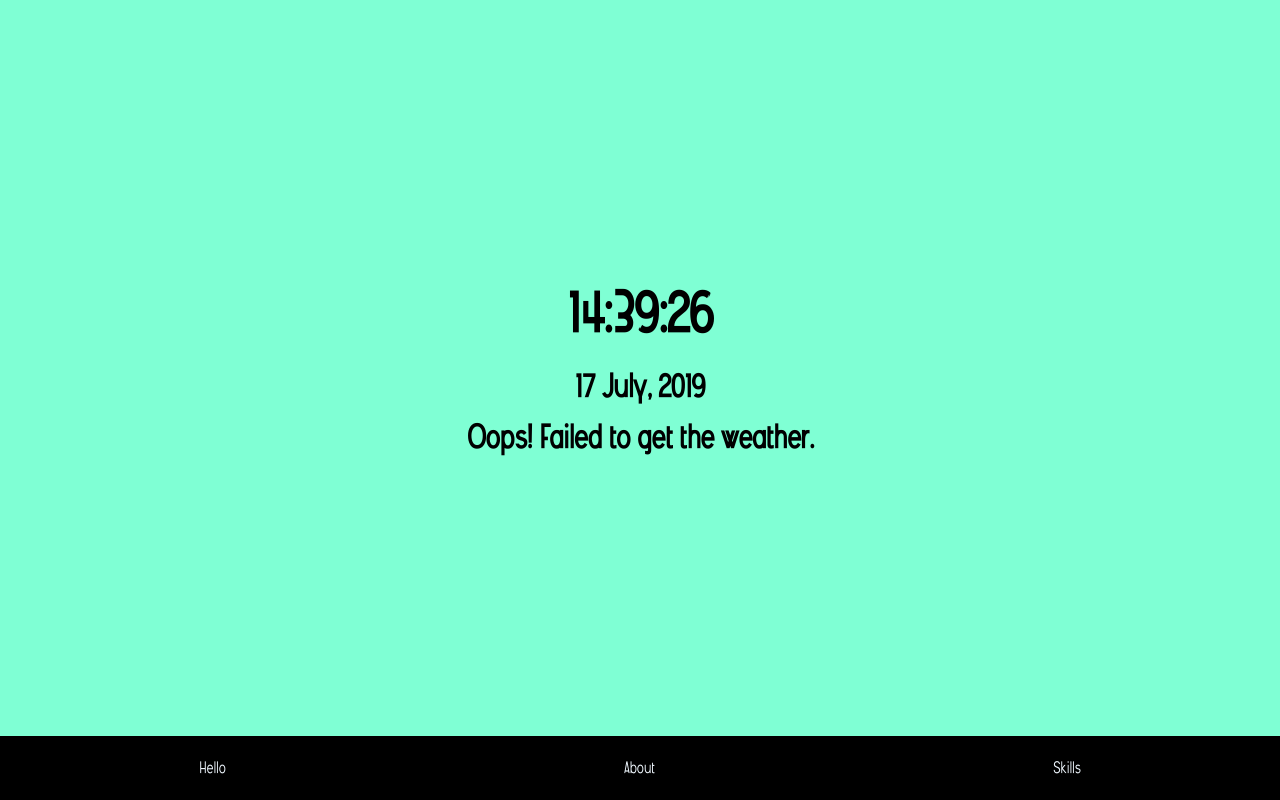
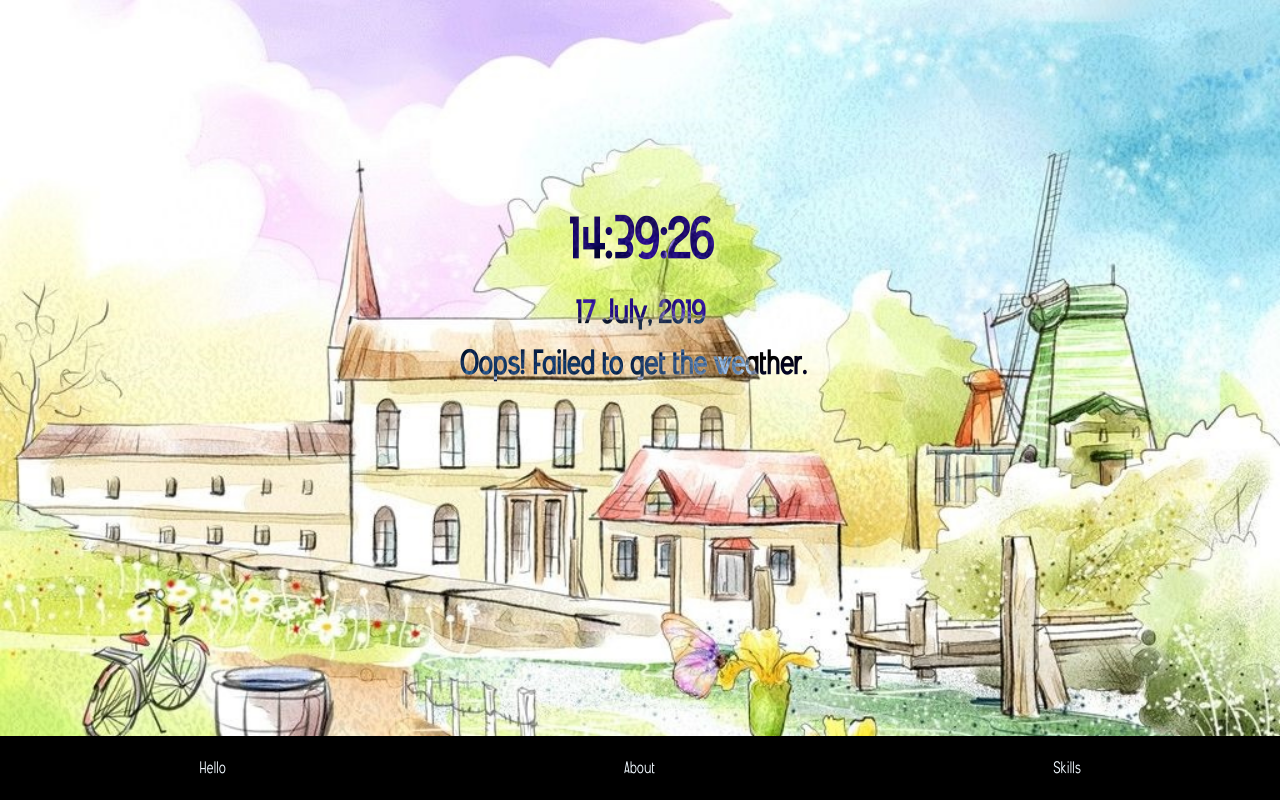
Before and after one commit to camthalion0/mywebsite, a React (Create React App) app: page / in a window 1280 px wide. Built offline with nearby package versions, Linux system fonts and the light colour scheme; no server answers.

Commit message:
skills div 取消flexbox

```diff
--- a/src/components/SkillsTree.js
+++ b/src/components/SkillsTree.js
@@ -4,46 +4,71 @@ import {skillItemList} from './../data';
 class SkillsTree extends Component {
     componentDidMount() {
         //當元件被寫入 DOM 之後開始畫
+
+    //     const canvas = document.getElementById('skillcanvas');
+    //     const container = document.getElementById('Skills');
+    //     canvas.width = container.clientWidth;    //初始化大小
+    //    // canvas.height = container.clientHeight;
+    //    canvas.height = container.clientWidth;
+    //    // let w = container.clientWidth / 12;  //square width
+    //     // let h = w / 1.3;    //square height
+
         this.updateCanvas();
+        window.addEventListener("resize", this.updateCanvas);
+
     }
 
     updateCanvas() {
 
-        let r = 10;  //radius
-        let w = 70;  //width
-        let h = 50;    //height
-        let m = 30;    //margin
-        // let xCorrection = 20; //x校正
-        // let yCorrection = 5;  //y校正
+        const canvas = document.getElementById('skillcanvas');
+
+        const container = document.getElementById('Skills');
+
+        canvas.width = container.clientWidth;    //初始化大小
+        //canvas.height = container.clientHeight;
+       //  canvas.width = 1000;
+         canvas.height =  container.clientWidth;
+        let w = canvas.width / 12;  //square width
+        let h = w / 1.3;    //square height
+
+        const ctx = canvas.getContext('2d');
+
+        let r = 5,  //radius
+            ml = (canvas.width / 12) * 1.5,    //margin left
+            mt = (canvas.height / 15) ;    //margin top
+
+        let f = w / 4.5;
 
 
         //技能框實際位置
         const Realcoor = (x,y) => ({
-            Xcoor: x * w + m,
-            Ycoor: y * h + m
+            Xcoor: x * w + ml,
+            Ycoor: y * h + mt
         })
 
         //技能方塊 x座標,y座標,文字內容,x校正,y校正,字體大小
-        const square = (x, y, textArr, x1, y1, fontSize=12 ) => {
-            // let Xcoor = x * w + m;
-            // let Ycoor = y * h + m;
+        const square = (x, y, textArr, x1, y1, fontSize = f ) => {
             let {Xcoor,Ycoor} = Realcoor(x,y);
 
             ctx.font = `${fontSize}px Arial`;
             ctx.beginPath();  //開始繪圖區塊
             ctx.moveTo(Xcoor+r,Ycoor);
-            ctx.arcTo(Xcoor+w, Ycoor, Xcoor+w, Ycoor+h, r);
-            ctx.arcTo(Xcoor+w, Ycoor+h, Xcoor, Ycoor+h, r);
-            ctx.arcTo(Xcoor, Ycoor+h, Xcoor, Ycoor, r);
-            ctx.arcTo(Xcoor, Ycoor, Xcoor+w, Ycoor, r);
+            ctx.arcTo(Xcoor+w*1.1, Ycoor, Xcoor+w*1.1, Ycoor+h*1.1, r);
+            ctx.arcTo(Xcoor+w*1.1, Ycoor+h*1.1, Xcoor, Ycoor+h*1.1, r);
+            ctx.arcTo(Xcoor, Ycoor+h*1.1, Xcoor, Ycoor, r);
+            ctx.arcTo(Xcoor, Ycoor, Xcoor+w*1.1, Ycoor, r);
 
             ctx.closePath();  //閉合繪圖區塊
             //用fillStyle指定填滿色彩
             ctx.fillStyle = "#e0bcb1";
             ctx.fill();
             ctx.stroke(); //繪製相連點的線
+            ctx.fillStyle = "#000000";
             textArr.forEach((item,index)=>{
-                ctx.strokeText(item, Xcoor+x1, Ycoor+h/2 + y1 + index*fontSize );  //內文
+                let textWidth = ctx.measureText(item).width;
+                x1 = (w - textWidth) /2;
+                y1 = (h - textArr.length*f) /2;
+                ctx.fillText(item, Xcoor+x1, Ycoor + y1 + f*(index+1) );  //內文
             })
 
             return {Xcoor, Ycoor, textArr};
@@ -52,8 +77,9 @@ class SkillsTree extends Component {
         const arrow = ( direction,...points ) => {
             //起始點
             let { x, y } = points[0];
-            let Xcoor = (x + 0.5) * w + m;
-            let Ycoor = (y + 0.5) * h + m;
+            let {Xcoor,Ycoor} = Realcoor(x + 0.5,y + 0.5);
+            // let Xcoor = (x + 0.5) * w + m;
+            // let Ycoor = (y + 0.5) * h + m;
             ctx.beginPath();  //開始繪圖區塊
             ctx.moveTo(Xcoor,Ycoor);
 
@@ -61,8 +87,8 @@ class SkillsTree extends Component {
             for(let i=1;i<points.length;i++){
                 x = points[i].x;
                 y = points[i].y;
-                Xcoor = (x + 0.5) * w + m;
-                Ycoor = (y + 0.5) * h + m;
+                Xcoor = Realcoor(x + 0.5,y + 0.5).Xcoor;
+                Ycoor = Realcoor(x + 0.5,y + 0.5).Ycoor;
                 ctx.lineTo(Xcoor,Ycoor);
             }
             ctx.stroke(); //繪製相連點的線
@@ -98,12 +124,6 @@ class SkillsTree extends Component {
             ctx.fill();
             ctx.stroke(); //繪製相連點的線
         }
-
-        const canvas = this.refs.canvas;
-        const container = document.getElementById('Skills');
-        canvas.width = container.clientWidth;    //初始化大小
-        canvas.height = container.clientHeight;
-        const ctx = canvas.getContext('2d');
 
         arrow( 'down', {x:2,y:0}, {x:4,y:0}, {x:4,y:2} ); //C++ > Pro*C
         arrow( 'right', {x:0,y:2}, {x:2,y:2} ); //Linux > Shell
@@ -150,7 +170,7 @@ class SkillsTree extends Component {
     render() {
        // console.log(this.props.width)
         return (
-            <canvas ref="canvas" >
+            <canvas ref="canvas" height='1000' id="skillcanvas" >
             </canvas>
         );
     }
--- a/src/data.js
+++ b/src/data.js
@@ -31,7 +31,7 @@ const data = {
     ]
 }
 
-let xCorrection = 20; //x校正
+let xCorrection = 5; //x校正
 let yCorrection = 5;  //y校正
 
 const skillItemList = [
@@ -95,7 +95,7 @@ const skillItemList = [
         x:6,
         y:6,
         text:['Asp.net','MVC'],
-        xCorrection:15,
+        xCorrection,
         yCorrection:0
     },
     {
@@ -116,14 +116,14 @@ const skillItemList = [
         x:6,
         y:8,
         text:['CSS','SCSS','Bootstrap'],
-        xCorrection:10,
+        xCorrection,
         yCorrection:-5
     },
     {
         x:8,
         y:8,
         text:['JavaScript','JQuery'],
-        xCorrection:5,
+        xCorrection,
         yCorrection:0
     },
     {
--- a/src/style/style.css
+++ b/src/style/style.css
@@ -1,46 +1,46 @@
 @charset "UTF-8";
-.App, .App .pagebody .Hello, .App .pagebody .About, .App .pagebody .Skills, .App .pagefoot .Menu {
+.App, .App .pagebody .Hello, .App .pagebody .About, .App .pagefoot .Menu {
   height: 100%;
   display: -webkit-box;
   display: -ms-flexbox;
   display: flex;
 }
 
-.App .pagebody .Hello .timeText {
+.App .pagebody .Hello .time_date_temp_container .timeText {
   font-size: 3.5rem;
   line-height: 5.6rem;
   font-weight: bold;
 }
 
 @media screen and (max-width: 992px) {
-  .App .pagebody .Hello .timeText {
+  .App .pagebody .Hello .time_date_temp_container .timeText {
     font-size: 2.8rem;
     line-height: 4.48rem;
   }
 }
 
 @media screen and (max-width: 415px) {
-  .App .pagebody .Hello .timeText {
+  .App .pagebody .Hello .time_date_temp_container .timeText {
     font-size: 1.75rem;
     line-height: 2.8rem;
   }
 }
 
-.App .pagebody .Hello .dateText, .App .pagebody .Hello .temp {
+.App .pagebody .Hello .time_date_temp_container .dateText, .App .pagebody .Hello .time_date_temp_container .temp {
   font-size: 2rem;
   line-height: 3.2rem;
   font-weight: bold;
 }
 
 @media screen and (max-width: 992px) {
-  .App .pagebody .Hello .dateText, .App .pagebody .Hello .temp {
+  .App .pagebody .Hello .time_date_temp_container .dateText, .App .pagebody .Hello .time_date_temp_container .temp {
     font-size: 1.6rem;
     line-height: 2.56rem;
   }
 }
 
 @media screen and (max-width: 415px) {
-  .App .pagebody .Hello .dateText, .App .pagebody .Hello .temp {
+  .App .pagebody .Hello .time_date_temp_container .dateText, .App .pagebody .Hello .time_date_temp_container .temp {
     font-size: 1rem;
     line-height: 1.6rem;
   }
@@ -142,12 +142,15 @@
   -webkit-box-flex: 1;
       -ms-flex: 1;
           flex: 1;
-  overflow-y: scroll;
   overflow-x: hidden;
 }
 
 .App .pagebody > div {
   height: 100%;
+}
+
+.App .pagebody .router-wrapper {
+  overflow: hidden;
 }
 
 .App .pagebody .Hello {
@@ -157,9 +160,36 @@
   -webkit-box-align: center;
       -ms-flex-align: center;
           align-items: center;
-  background-color: aquamarine;
   font-weight: bold;
   text-align: center;
+  background-image: url("/Hello_background.jpg");
+  background-repeat: no-repeat;
+  background-position: center;
+  background-size: cover;
+}
+
+.App .pagebody .Hello .time_date_temp_container {
+  position: relative;
+  bottom: 10%;
+  mix-blend-mode: difference;
+  color: white;
+}
+
+.App .pagebody .Hello .time_date_temp_container .temp {
+  display: -webkit-box;
+  display: -ms-flexbox;
+  display: flex;
+  -webkit-box-align: center;
+      -ms-flex-align: center;
+          align-items: center;
+  -webkit-box-pack: center;
+      -ms-flex-pack: center;
+          justify-content: center;
+}
+
+.App .pagebody .Hello .time_date_temp_container .temp .weatherIcon {
+  padding-left: 15px;
+  font-size: 1.5em;
 }
 
 .App .pagebody .About {
@@ -172,7 +202,10 @@
   -webkit-box-align: center;
       -ms-flex-align: center;
           align-items: center;
-  background-color: #c57979;
+  background-image: url("/About_background.jpg");
+  background-repeat: no-repeat;
+  background-position: center;
+  background-size: cover;
 }
 
 .App .pagebody .About .AboutSection {
@@ -181,7 +214,7 @@
   border-radius: 0.5em;
   -webkit-box-shadow: 0 -1px 10px rgba(0, 0, 0, 0.7);
           box-shadow: 0 -1px 10px rgba(0, 0, 0, 0.7);
-  background: rgba(238, 183, 183, 0.68);
+  background: rgba(255, 239, 239, 0.68);
   list-style: none;
   -ms-flex-preferred-size: 40%;
       flex-basis: 40%;
@@ -222,7 +255,13 @@
 }
 
 .App .pagebody .Skills {
+  height: 100%;
   background-color: powderblue;
+  overflow: hidden scroll;
+}
+
+.App .pagebody .Skills canvas {
+  overflow: scroll;
 }
 
 .App .pagefoot {
```
Also changed, not shown: src/scss/style.scss (+6 -1 lines), src/dist/style/style.min.css, 2 other files (tests, documents, lock files or other folders).
